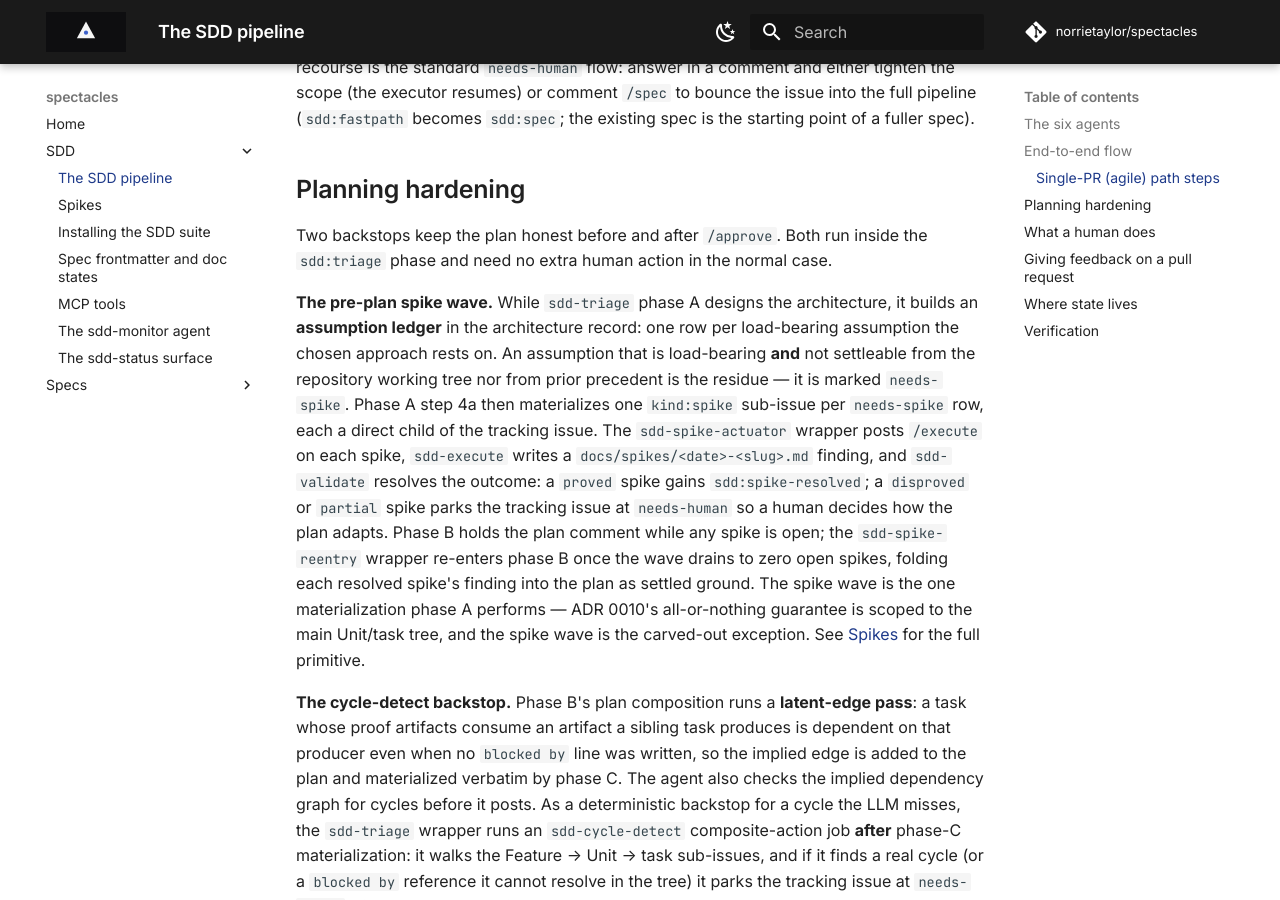
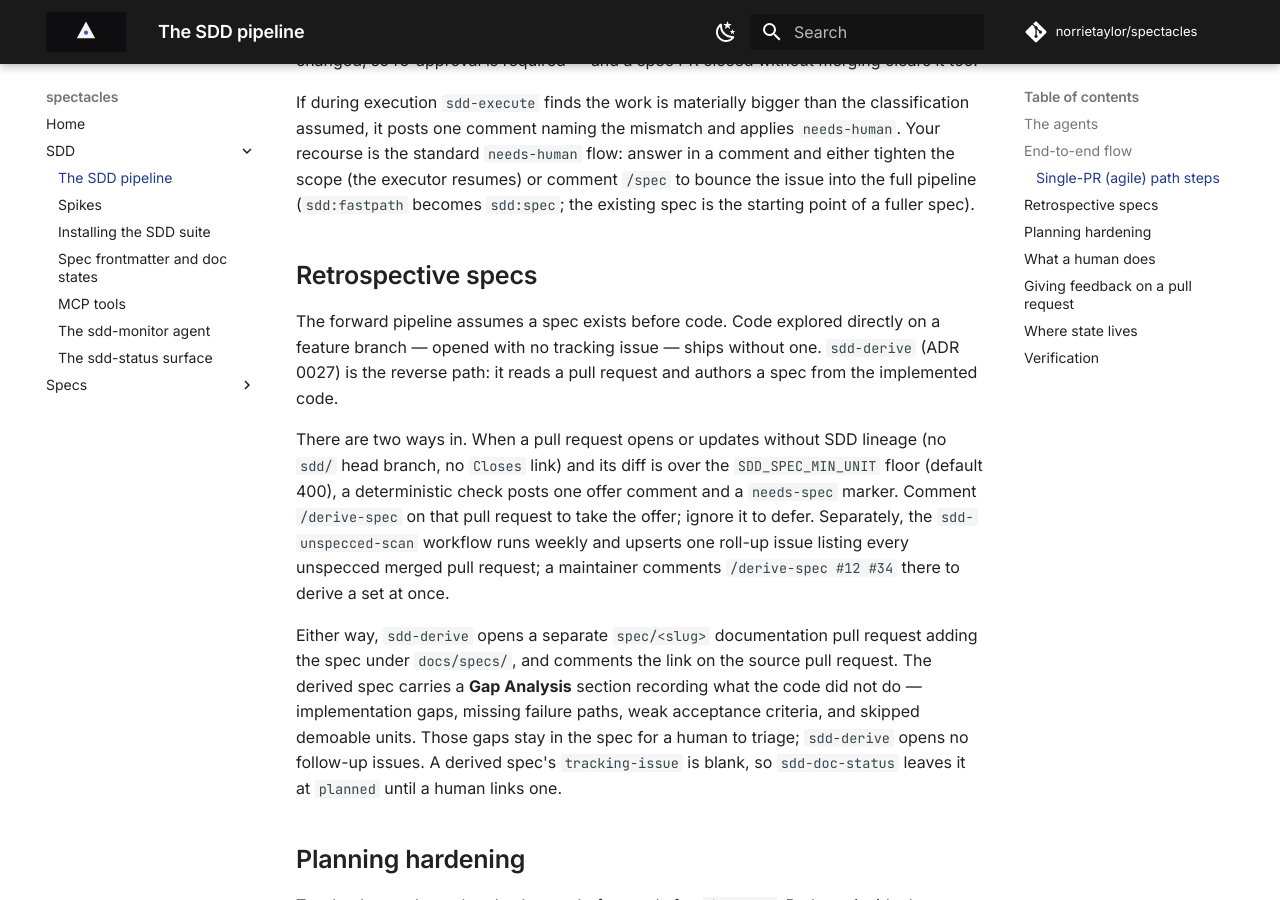
Before and after one commit to norrietaylor/spectacles, an MkDocs documentation site: the page built from docs/sdd/index.md, in a window 1280 px wide and 900 px high, scrolled down 6332 px. Built offline with MkDocs 1.6.1 and Material for MkDocs 9.7.7, drawn with Linux system fonts in a browser that asks for light colours; comment, search, counter and statistics services are not loaded; some of the changed text lies outside the part shown.

Commit message:
feat(agents): add sdd-derive retrospective spec derivation (ADR 0027)
SDD is forward-only; code explored on a branch with no tracking issue ships
with no spec. Add sdd-derive, a reverse agent that reads an implemented PR and
authors a spec retrospectively as a separate spec/<slug> docs PR, flagging
implementation gaps, missing failure paths, weak acceptance criteria, and
skipped demoable units in an in-spec Gap Analysis section.

Two entry points, one agent: a deterministic size-gated PR offer, and a weekly
sdd-unspecced-scan roll-up issue a maintainer drives with /derive-spec #N sets
(matrix fan-out). Detection, offer, and scan carry no engine.

Refs #275.

Co-Authored-By: Claude Opus 4.8 (1M context) <noreply@anthropic.com>

```diff
--- a/docs/sdd/index.md
+++ b/docs/sdd/index.md
@@ -9,7 +9,7 @@ entirely through GitHub primitives you already use: opening an issue, applying
 a label, writing a comment, and reviewing and merging a pull request. There is
 no new tool to install and no separate task board.
 
-## The six agents
+## The agents
 
 | Agent | Turns | Into |
 |---|---|---|
@@ -19,6 +19,7 @@ no new tool to install and no separate task board.
 | `sdd-execute` | a ready task sub-issue, or a fast-path tracking issue on `/approve` | an implementation PR with proof artifacts |
 | `sdd-validate` | a phase-boundary artifact | advisory findings posted as a comment |
 | `sdd-review` | an implementation PR | code-review comments on correctness, security, and spec compliance |
+| `sdd-derive` | a pull request that shipped with no spec | a spec authored retrospectively from the code, delivered as a `spec/<slug>` documentation PR with a gap analysis (ADR 0027) |
 
 Lifecycle labels on the tracking issue: `sdd:spec`, `sdd:fastpath`,
 `sdd:fastpath-review`, `sdd:triage`, `sdd:ready`, `sdd:in-progress`,
@@ -221,6 +222,31 @@ resumes) or comment `/spec` to bounce the issue into the full
 pipeline (`sdd:fastpath` becomes `sdd:spec`; the existing spec is the
 starting point of a fuller spec).
 
+## Retrospective specs
+
+The forward pipeline assumes a spec exists before code. Code explored directly
+on a feature branch — opened with no tracking issue — ships without one.
+`sdd-derive` (ADR 0027) is the reverse path: it reads a pull request and authors
+a spec from the implemented code.
+
+There are two ways in. When a pull request opens or updates without SDD lineage
+(no `sdd/` head branch, no `Closes` link) and its diff is over the
+`SDD_SPEC_MIN_UNIT` floor (default 400), a deterministic check posts one offer
+comment and a `needs-spec` marker. Comment `/derive-spec` on that pull request
+to take the offer; ignore it to defer. Separately, the `sdd-unspecced-scan`
+workflow runs weekly and upserts one roll-up issue listing every unspecced
+merged pull request; a maintainer comments `/derive-spec #12 #34` there to
+derive a set at once.
+
+Either way, `sdd-derive` opens a separate `spec/<slug>` documentation pull
+request adding the spec under `docs/specs/`, and comments the link on the source
+pull request. The derived spec carries a **Gap Analysis** section recording what
+the code did not do — implementation gaps, missing failure paths, weak
+acceptance criteria, and skipped demoable units. Those gaps stay in the spec for
+a human to triage; `sdd-derive` opens no follow-up issues. A derived spec's
+`tracking-issue` is blank, so `sdd-doc-status` leaves it at `planned` until a
+human links one.
+
 ## Planning hardening
 
 Two backstops keep the plan honest before and after `/approve`. Both run inside
```
Also changed, not shown: decisions/0027-retrospective-spec-derivation.md (added, +127 -0 lines), docs/specs/TEMPLATE.md (+10 -0 lines), shared/sdd-interaction.md (+1 -0 lines), .github/workflows/sdd-derive.md (added), 6 other files.
